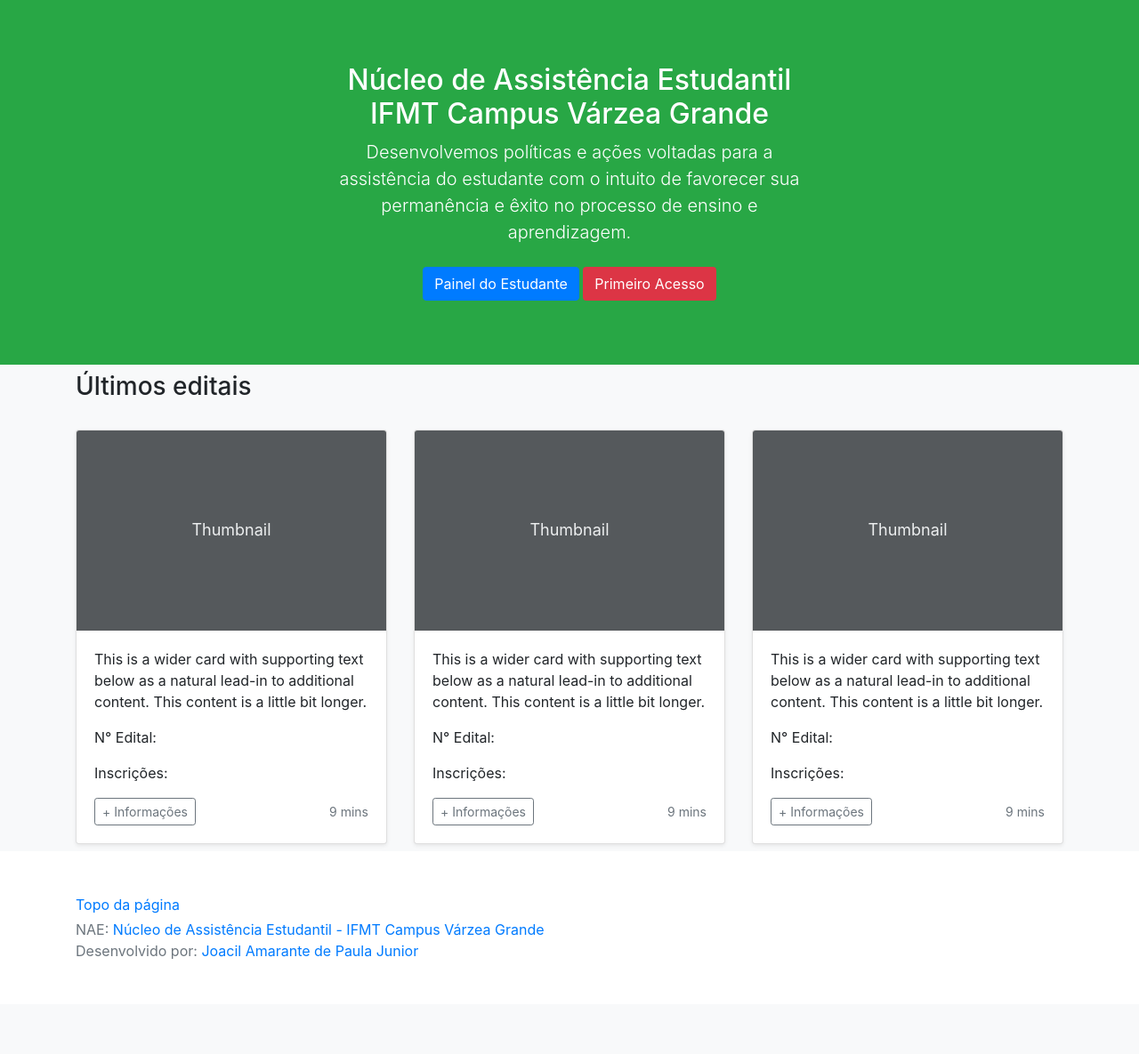
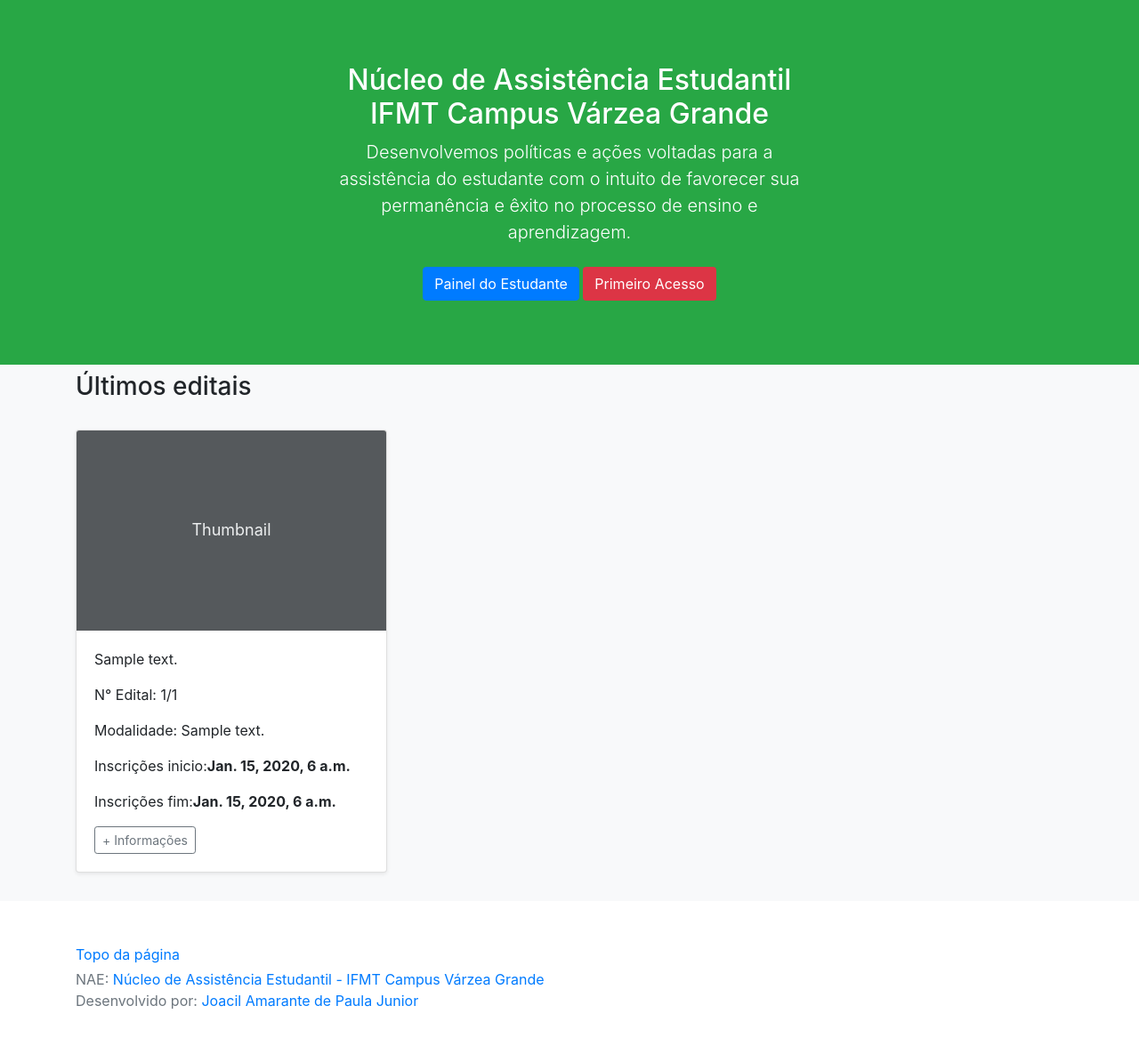
Before and after one commit to amarantejoacil/sisnae, a Django app: page / in a window 1280 px wide. Shown: the part 57-1242 px from the top of the page at 89% size. Before the commit the page ends 1135 px from the top, so only its background shows below. Run offline with Django 3.2, Linux system fonts and the light colour scheme; tables that the repository leaves empty hold one stand-in row (values such as "Sample post"); some libraries are stand-ins or nearby versions.

Commit message:
recuperando edital na index

```diff
--- a/core/templates/editais.html
+++ b/core/templates/editais.html
@@ -1,69 +1,43 @@
 {% load static %}
-
-
   <div class="album py-2 bg-light">
     <div class="container">
       <h3>Últimos editais</h3>
-      <br>
+     <br>
       <div class="row row-cols-1 row-cols-sm-2 row-cols-md-3 g-3">
+        {% for e in editais %}
         <div class="col">
           <div class="card shadow-sm">
             <svg class="bd-placeholder-img card-img-top" width="100%" height="225" xmlns="http://www.w3.org/2000/svg" role="img" aria-label="Placeholder: Thumbnail" preserveAspectRatio="xMidYMid slice" focusable="false"><title>Placeholder</title><rect width="100%" height="100%" fill="#55595c"/><text x="50%" y="50%" fill="#eceeef" dy=".3em">Thumbnail</text></svg>
 
             <div class="card-body">
-              <p class="card-text">This is a wider card with supporting text below as a natural lead-in to additional content. This content is a little bit longer.</p>
-              <p>N° Edital:</p>
-              <p>Inscrições: </p>
+              <p class="card-text">{{ e.edital_descricao }}</p>
+              <p>N° Edital: {{ e.numero }}/{{ e.ano }}</p>
+              <p>Modalidade: {{ e.modalidade_edital }}</p>
+              <p>Inscrições inicio:<strong>{{ e.data_hora_inicio }} </strong></p>
+              <p>Inscrições fim:<strong>{{ e.data_hora_fim }} </strong></p>
               <div class="d-flex justify-content-between align-items-center">
                 <div class="btn-group">
                   <button type="button" class="btn btn-sm btn-outline-secondary">+ Informações</button>
                   <!-- <button type="button" class="btn btn-sm btn-outline-secondary">Edit</button>-->
                 </div>
-                <small class="text-muted">9 mins</small>
+               <!-- <small class="text-muted">9 mins</small>-->
               </div>
             </div>
+
           </div>
+           <br>
         </div>
 
-        <div class="col">
-          <div class="card shadow-sm">
-            <svg class="bd-placeholder-img card-img-top" width="100%" height="225" xmlns="http://www.w3.org/2000/svg" role="img" aria-label="Placeholder: Thumbnail" preserveAspectRatio="xMidYMid slice" focusable="false"><title>Placeholder</title><rect width="100%" height="100%" fill="#55595c"/><text x="50%" y="50%" fill="#eceeef" dy=".3em">Thumbnail</text></svg>
+         {% endfor %}
 
-            <div class="card-body">
-              <p class="card-text">This is a wider card with supporting text below as a natural lead-in to additional content. This content is a little bit longer.</p>
-               <p>N° Edital:</p>
-              <p>Inscrições: </p>
-              <div class="d-flex justify-content-between align-items-center">
-                <div class="btn-group">
-                  <button type="button" class="btn btn-sm btn-outline-secondary">+ Informações</button>
-                  <!-- <button type="button" class="btn btn-sm btn-outline-secondary">Edit</button>-->
-                </div>
-                <small class="text-muted">9 mins</small>
-              </div>
-            </div>
-          </div>
-        </div>
-        <div class="col">
-          <div class="card shadow-sm">
-            <svg class="bd-placeholder-img card-img-top" width="100%" height="225" xmlns="http://www.w3.org/2000/svg" role="img" aria-label="Placeholder: Thumbnail" preserveAspectRatio="xMidYMid slice" focusable="false"><title>Placeholder</title><rect width="100%" height="100%" fill="#55595c"/><text x="50%" y="50%" fill="#eceeef" dy=".3em">Thumbnail</text></svg>
 
-            <div class="card-body">
-              <p class="card-text">This is a wider card with supporting text below as a natural lead-in to additional content. This content is a little bit longer.</p>
-               <p>N° Edital:</p>
-              <p>Inscrições: </p>
-              <div class="d-flex justify-content-between align-items-center">
-                <div class="btn-group">
-                  <button type="button" class="btn btn-sm btn-outline-secondary">+ Informações</button>
-                  <!-- <button type="button" class="btn btn-sm btn-outline-secondary">Edit</button> -->
-                </div>
-                <small class="text-muted">9 mins</small>
-              </div>
-            </div>
-          </div>
-        </div>
+
         </div>
       </div>
     </div>
   </div>
 
+
+
+
 </main>
--- a/core/views.py
+++ b/core/views.py
@@ -1,8 +1,14 @@
 from django.views.generic import TemplateView
+from edital.models import Edital
 
 
 class IndexView(TemplateView):
     template_name = 'index.html'
 
+    def get_context_data(self, **kwargs):
+        context = super(IndexView, self).get_context_data(**kwargs)
+        context['editais'] = Edital.objects.all()
+        return  context
+
 class PerguntaFreqView(TemplateView):
     template_name = 'perguntas_frequente.html'
```
